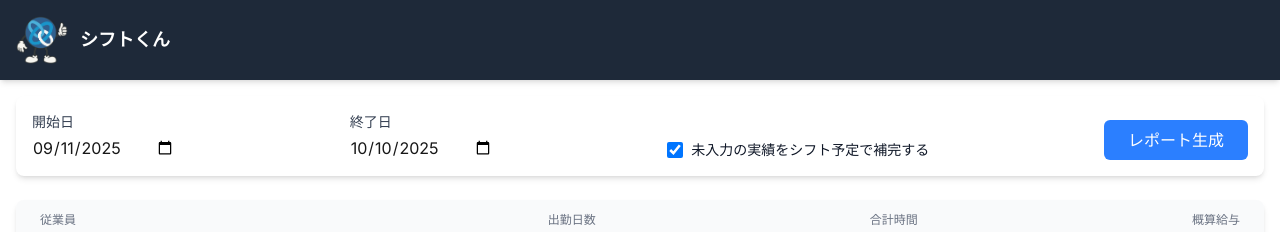
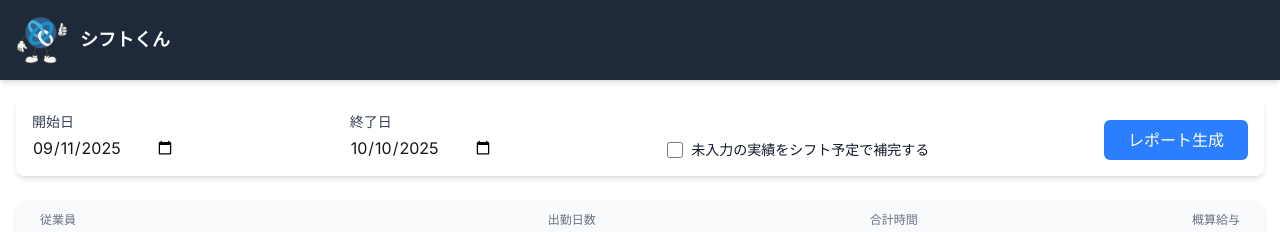
Before and after one commit to taksam2020-byte/shift-management-app, a Next.js app: page /admin/reports/monthly in a window 1280 px wide. Shown: the top 232 px of the page. Built offline with nearby package versions, Linux system fonts and the light colour scheme.

Commit message:
Fix: 月次レポートのチェックボックスをデフォルトでOFFに

```diff
--- a/src/app/admin/reports/monthly/page.tsx
+++ b/src/app/admin/reports/monthly/page.tsx
@@ -34,7 +34,7 @@ const getDefaultDateRange = () => {
 export default function MonthlyReportPage() {
   const [reportData, setReportData] = useState<ReportRow[]>([]);
   const [dateRange, setDateRange] = useState(getDefaultDateRange);
-  const [useSchedule, setUseSchedule] = useState(true);
+  const [useSchedule, setUseSchedule] = useState(false);
   const [isLoading, setIsLoading] = useState(false);
   const [error, setError] = useState<string | null>(null);
 
```
